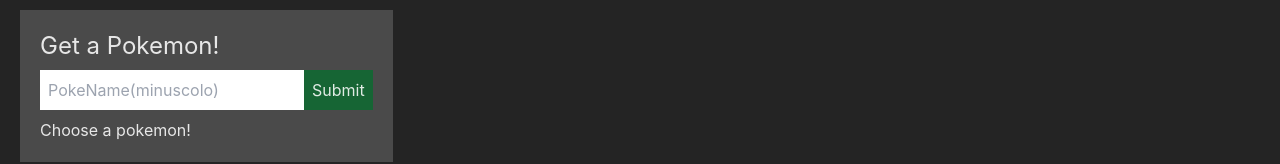
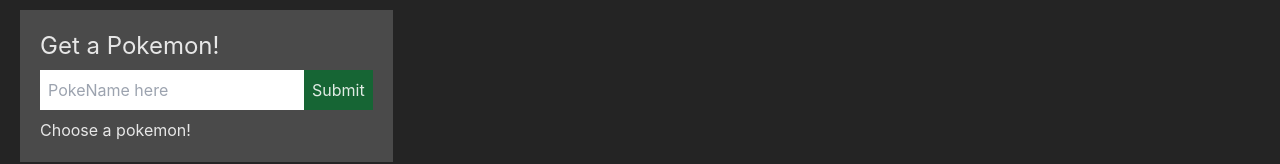
Before and after one commit to Cb040719/reduxToolkit_components, a React (Vite) app: page / in a window 1280 px wide. Shown: the part 578-742 px from the top of the page. Built offline with nearby package versions, Linux system fonts and the light colour scheme; no server answers.

Commit message:
ultimate fix in the pokemon Thing

```diff
--- a/src/components/getAPokemon/GetAPokemon.jsx
+++ b/src/components/getAPokemon/GetAPokemon.jsx
@@ -12,14 +12,14 @@
 				onSubmit={(e) => {
 					e.preventDefault();
 					e.target[0].value !== ""
-						? setPokeName(e.target[0].value)
+						? setPokeName(e.target[0].value.toLowerCase())
 						: alert("Insert. A. PokeFuckingName.");
 					e.target[0].value = "";
 				}}
 			>
 				<input
 					type="text"
-					placeholder="PokeName(minuscolo)"
+					placeholder="PokeName here"
 					className="outline-none p-2 my-2"
 				/>
 				<input
```
